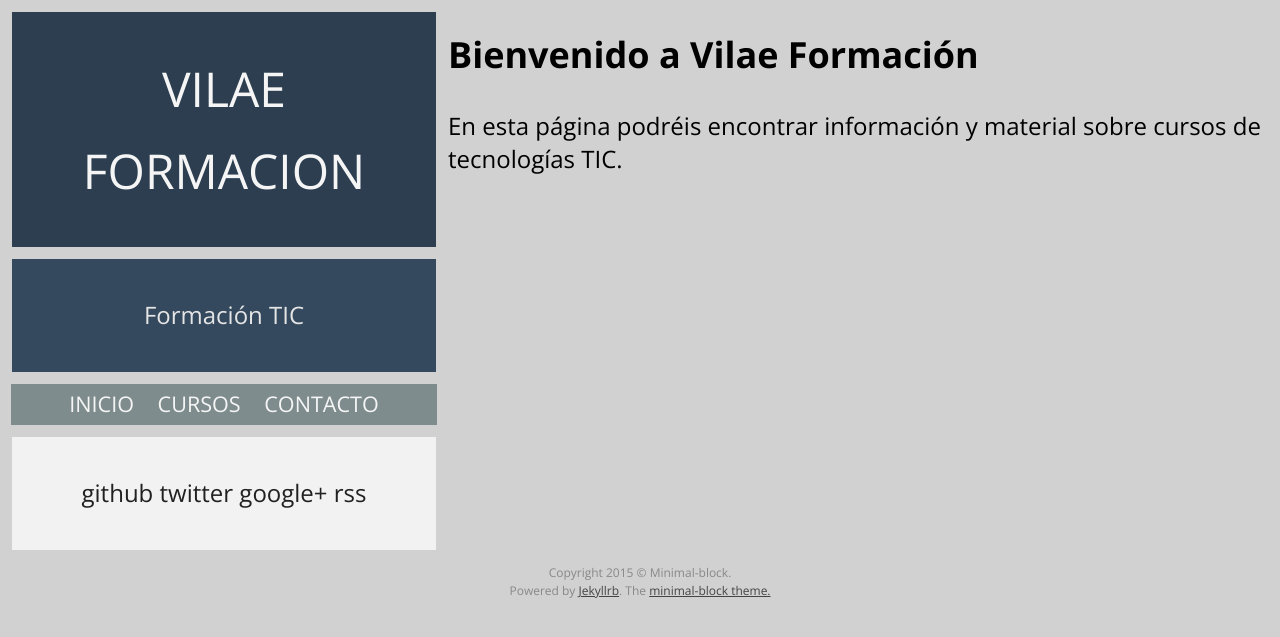
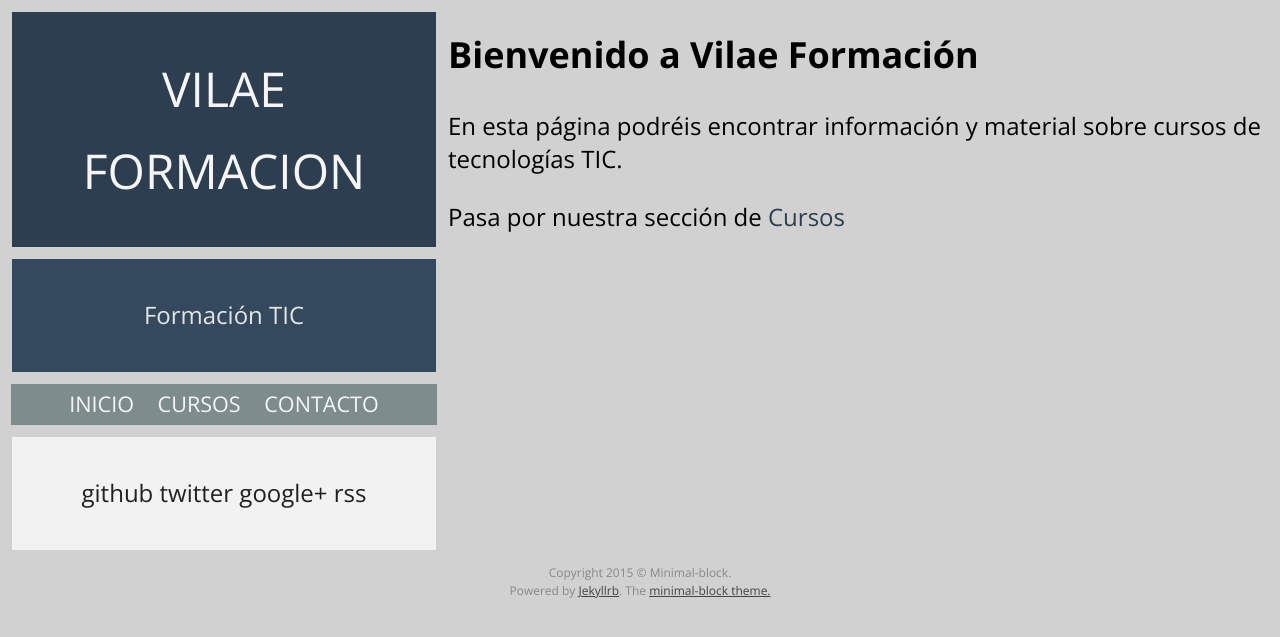
Before and after one commit to vilaeformacion/vilaeformacion.github.io, a Jekyll site: the page built from index.html, in a window 1280 px wide. Shown: the top 637 px of the page. Built offline with Jekyll 4.4.1, drawn with Linux system fonts in a browser that asks for light colours; the list of posts is cut into pages by our own code.

Commit message:
Modificando Index

```diff
--- a/index.html
+++ b/index.html
@@ -6,7 +6,9 @@ layout: default
 
     <h2>Bienvenido a Vilae Formación</h2>
 
-    En esta página podréis encontrar información y material sobre cursos de tecnologías TIC.
+<p>    En esta página podréis encontrar información y material sobre cursos de tecnologías TIC.</p>
+
+    <p>Pasa por nuestra sección de <a href="/cursos.html">Cursos </a></p>
 
 
 
```
